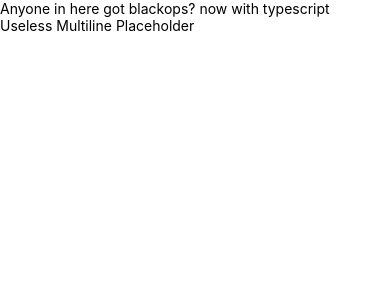
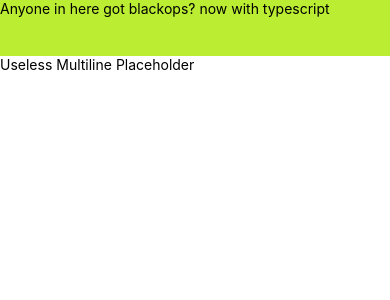
Before and after one commit to b3nsb3ns/notpad, a React Native app in the folder Notpad/: screen / in a window 390 px wide. Shown: the top 300 px of the page. Built offline with nearby package versions, Linux system fonts and the light colour scheme.

Commit message:
10
Added flex, and aligned text in textbox to top left

```diff
--- a/Notpad/App.tsx
+++ b/Notpad/App.tsx
@@ -10,13 +10,17 @@ export default function App() {
     <View style={styles.container}>
       <StatusBar style="auto" />
 
-      <View style={{}}>
+      <View style={{
+          flex: 1,
+          backgroundColor: '#bbee33',
+      }}>
         <Text>Anyone in here got blackops? now with typescript</Text>
       </View>
 
       <View style={{
+          flex: 14,
           backgroundColor: value,
-          borderBottomColor: '#111111',
+          borderBottomColor: '#aaaaaa',
           borderBottomWidth: 0,
       }}>
         <TextInput
@@ -26,6 +30,7 @@ export default function App() {
           maxLength={2000}
           onChangeText={text => onChangeText(text)}
           placeholder={'Useless Multiline Placeholder'}
+          textAlignVertical={'top'}
           value={value}
           style={{}}
         />
```
